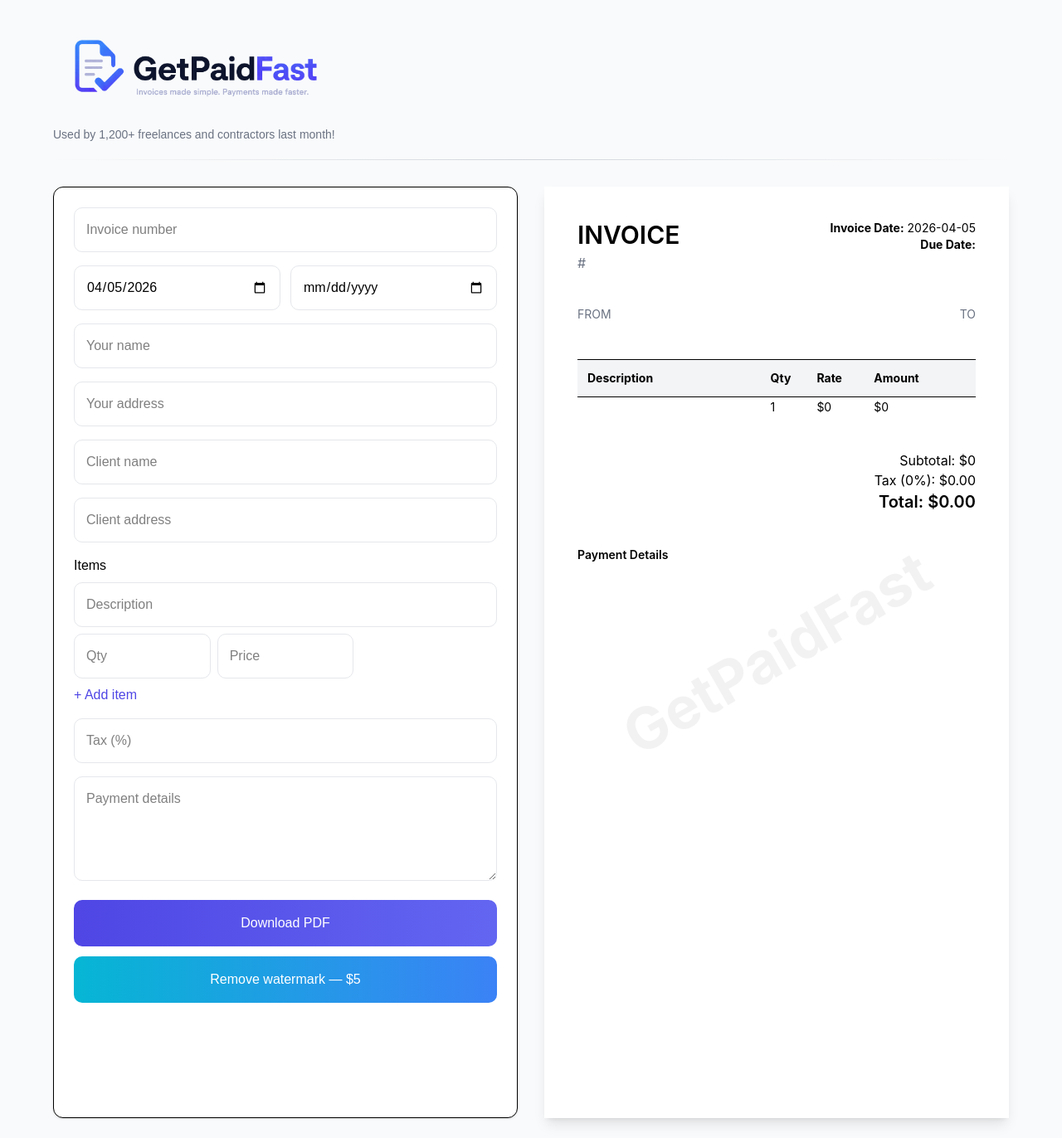
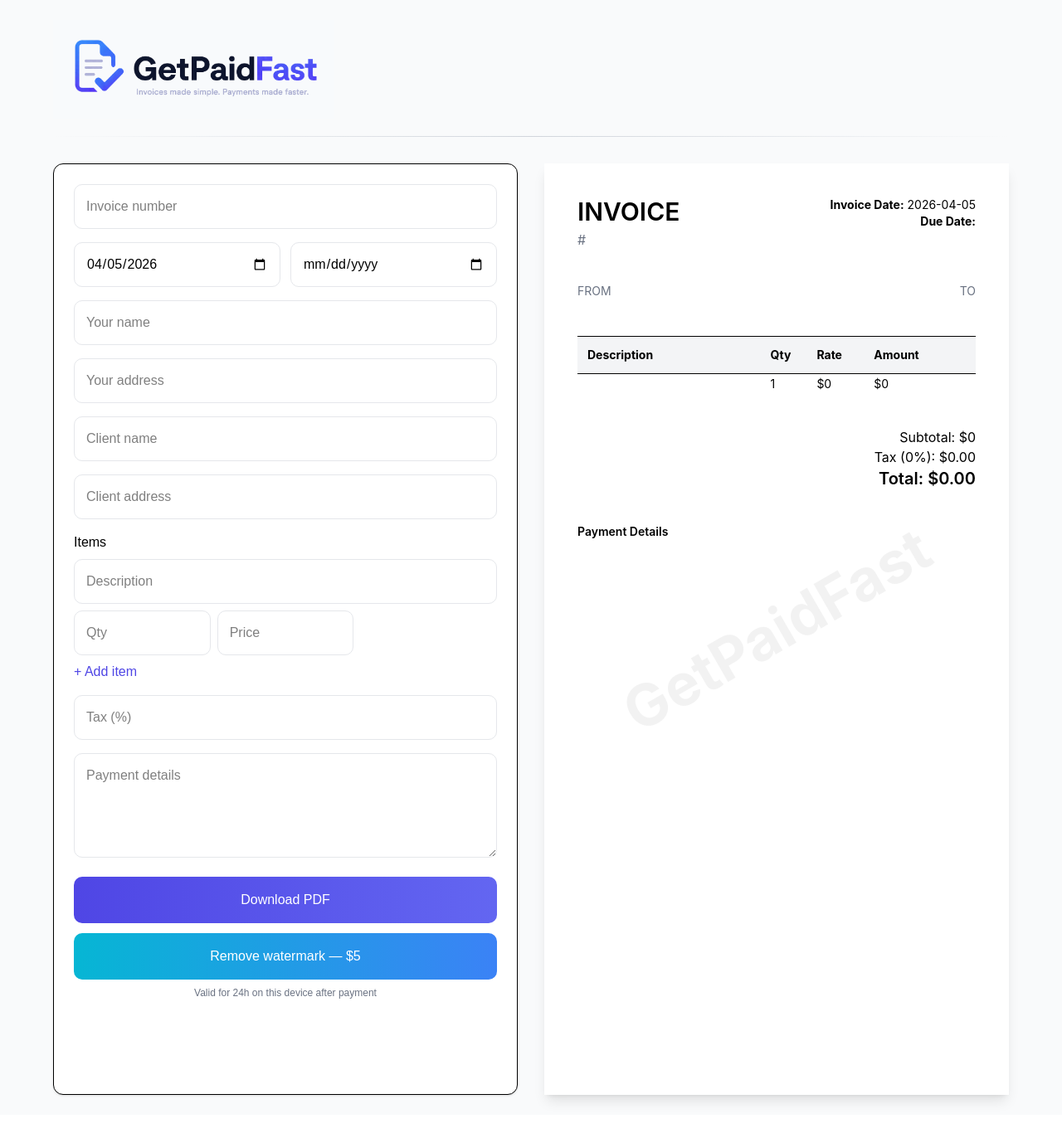
Before and after one commit to JonathanDevred/invoice-tool, a Next.js app: page / in a window 1280 px wide. Shown: the whole page at 83% size. After the commit the page ends 1344 px from the top, so only its background shows below. Built offline with nearby package versions, Linux system fonts and the light colour scheme.

Commit message:
Polish CTA

```diff
--- a/app/page.tsx
+++ b/app/page.tsx
@@ -151,9 +151,7 @@
           onClick={() => window.location.href = "/"}
         />
 
-        <p className="text-sm text-gray-500 mt-2">
-          Used by 1,200+ freelances and contractors last month!
-        </p>
+
 
         {paid && (
           <div className="mt-3 bg-green-50 border border-green-200 text-green-700 px-4 py-2 rounded-lg text-sm">
@@ -226,7 +224,11 @@
               Remove watermark — $5
             </button>
             )}
+                        <p className="text-xs text-gray-500 text-center -mt-1">
+              Valid for 24h on this device after payment
+            </p>
           </div>
+
         </div>
 
         {/* PREVIEW */}
```
Lines whose indentation alone changed are shown as unchanged.
